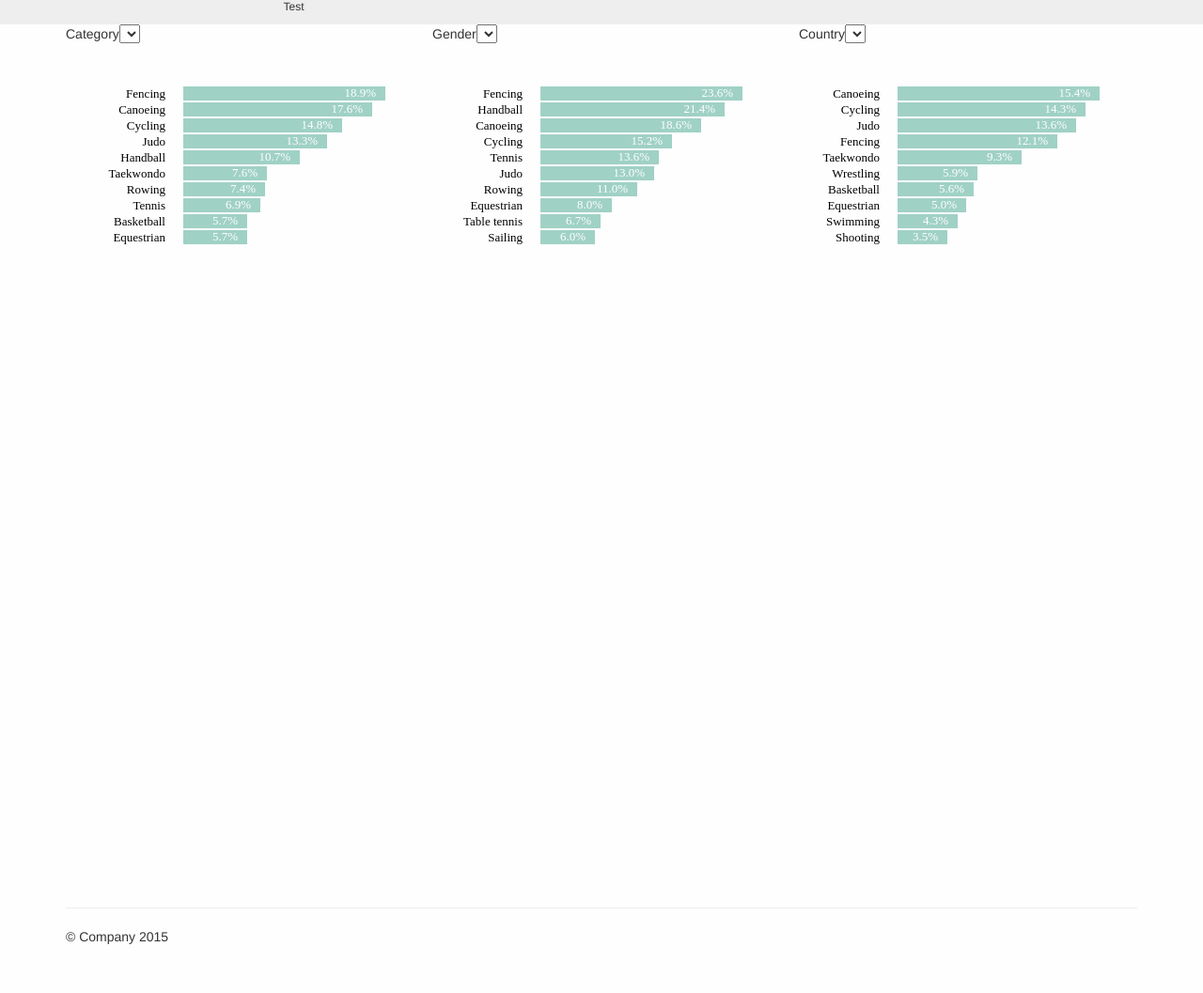
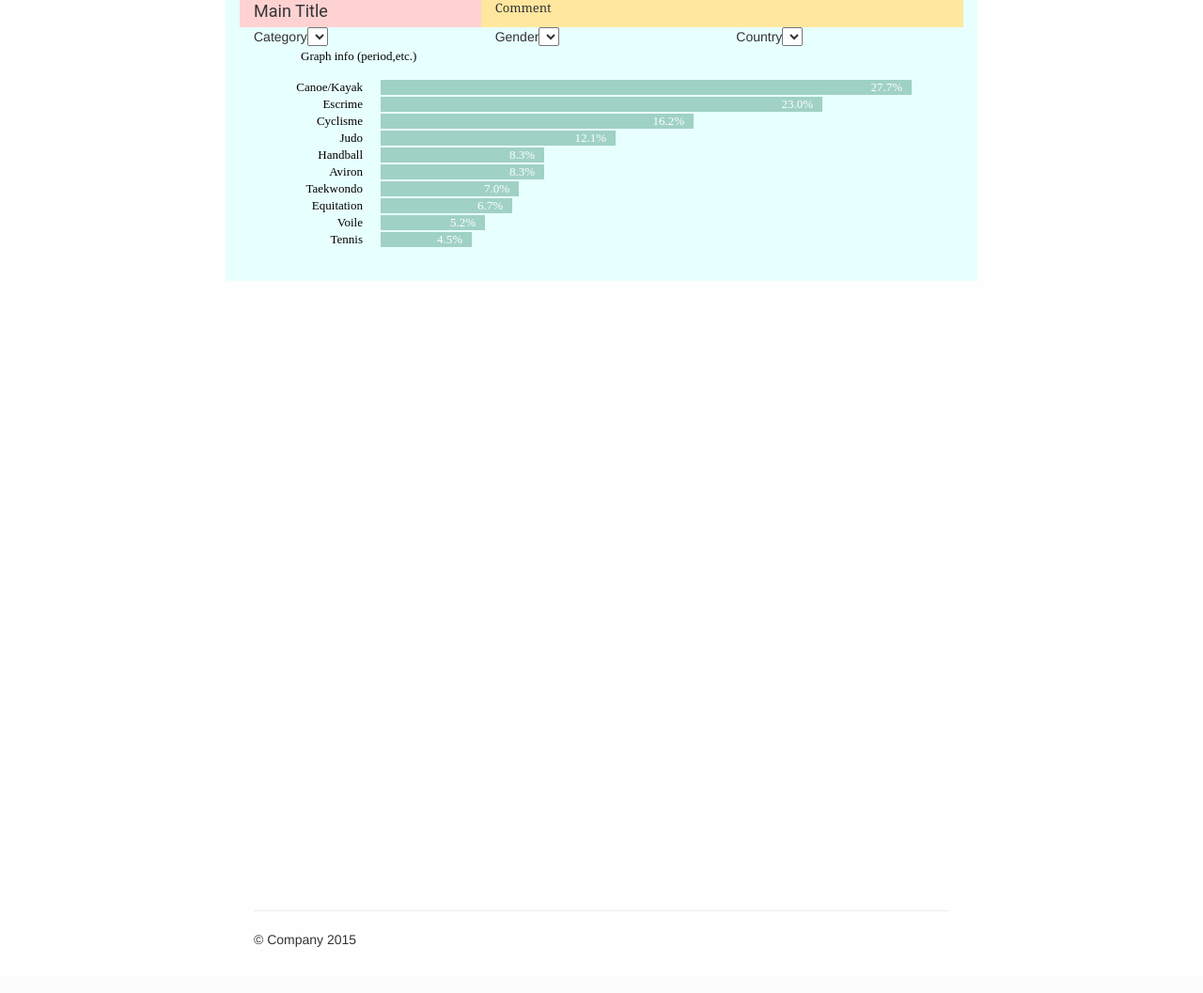
Before and after one commit to floram01/datajournalism, a Flask app: page / in a window 1280 px wide. Shown: the part 51-1108 px from the top of the page at 94% size. After the commit the page ends 1059 px from the top, so only its background shows below. Run offline with Flask 2, Linux system fonts and the light colour scheme; lists and menus that the app fills with data are empty; some libraries are stand-ins or nearby versions.

Commit message:
progress on template

```diff
--- a/static/core/css/main.css
+++ b/static/core/css/main.css
@@ -94,3 +94,34 @@ text {
     font-weight:400;
     letter-spacing:'normal'
 }
+
+#global-container{
+    background-color:#E8FFFF;
+    max-width:800px;
+    max-height: 300px
+}
+
+#title-container{
+    background-color:#FFD2D2;
+    font-family:'roboto';
+    height:30px;
+    font-size: 18px;
+    text-align: center:
+
+}
+
+#comment-container{
+    background-color:#FFE79F;
+    font-family:'georgia';
+    height:30px;
+    font-size: 13px;
+    text-align: left:
+}
+
+#nbviz:{
+    background-color:#CFFFCD
+}
+
+#menu:{
+    background-color:#FF6FEA
+}
--- a/static/core/tools/general.js
+++ b/static/core/tools/general.js
@@ -33,6 +33,7 @@
     o.yIndex = chart.yIndex||{};
     o.domain = chart.domain;
     o.format = chart.format;
+    o.title = chart.title;
 
     nbviz.charts.push(o)
     return o
--- a/static/core/tools/horizontalBarchart.js
+++ b/static/core/tools/horizontalBarchart.js
@@ -85,6 +85,14 @@
 
     legend.exit().remove();
 
+    // add title
+    svg.append('text').attr({
+        'class':'graph-title',
+        'x':'50px',
+        'y':graphContainer.margin.top/2
+    })
+    .text(graphContainer.title)
+
     nbviz.customYScale(data, graphContainer);
     nbviz.updateYAxis(data, graphContainer);
 
--- a/static/viz/summer_olympics/france_best_disciplines.json
+++ b/static/viz/summer_olympics/france_best_disciplines.json
@@ -1 +1 @@
-[{"Discipline":"Fencing","value":0.1891891892},{"Discipline":"Canoeing","value":0.1764705882},{"Discipline":"Cycling","value":0.1481481481},{"Discipline":"Judo","value":0.1330472103},{"Discipline":"Handball","value":0.1071428571},{"Discipline":"Taekwondo","value":0.0759493671},{"Discipline":"Rowing","value":0.0736196319},{"Discipline":"Tennis","value":0.0689655172},{"Discipline":"Basketball","value":0.0571428571},{"Discipline":"Equestrian","value":0.0566037736}]
+[{"Discipline":"Canoe\/Kayak","value":0.2765957447},{"Discipline":"Escrime","value":0.2295081967},{"Discipline":"Cyclisme","value":0.161849711},{"Discipline":"Judo","value":0.1212121212},{"Discipline":"Handball","value":0.0833333333},{"Discipline":"Aviron","value":0.0833333333},{"Discipline":"Taekwondo","value":0.0701754386},{"Discipline":"Equitation","value":0.0666666667},{"Discipline":"Voile","value":0.052238806},{"Discipline":"Tennis","value":0.0454545455}]
--- a/static/viz/summer_olympics/france_best_disciplines_men.json
+++ b/static/viz/summer_olympics/france_best_disciplines_men.json
@@ -1 +1 @@
-[{"Discipline":"Fencing","value":0.2359550562},{"Discipline":"Handball","value":0.2142857143},{"Discipline":"Canoeing","value":0.186440678},{"Discipline":"Cycling","value":0.152},{"Discipline":"Tennis","value":0.1363636364},{"Discipline":"Judo","value":0.1304347826},{"Discipline":"Rowing","value":0.11},{"Discipline":"Equestrian","value":0.08},{"Discipline":"Table tennis","value":0.0666666667},{"Discipline":"Sailing","value":0.06}]
+[{"Discipline":"Canoe\/Kayak","value":0.303030303},{"Discipline":"Escrime","value":0.2727272727},{"Discipline":"Handball","value":0.1666666667},{"Discipline":"Cyclisme","value":0.1538461538},{"Discipline":"Judo","value":0.1340206186},{"Discipline":"Aviron","value":0.1204819277},{"Discipline":"Taekwondo","value":0.08},{"Discipline":"Equitation","value":0.08},{"Discipline":"Tennis de table","value":0.0769230769},{"Discipline":"Basketball","value":0.0714285714}]
--- a/static/viz/summer_olympics/france_best_disciplines_women.json
+++ b/static/viz/summer_olympics/france_best_disciplines_women.json
@@ -1 +1 @@
-[{"Discipline":"Canoeing","value":0.1538461538},{"Discipline":"Cycling","value":0.1428571429},{"Discipline":"Judo","value":0.1355932203},{"Discipline":"Fencing","value":0.1206896552},{"Discipline":"Taekwondo","value":0.0930232558},{"Discipline":"Wrestling","value":0.0588235294},{"Discipline":"Basketball","value":0.0555555556},{"Discipline":"Equestrian","value":0.05},{"Discipline":"Swimming","value":0.0432900433},{"Discipline":"Shooting","value":0.0348837209}]
+[{"Discipline":"Canoe\/Kayak","value":0.2142857143},{"Discipline":"Cyclisme","value":0.1739130435},{"Discipline":"Escrime","value":0.1555555556},{"Discipline":"Judo","value":0.1089108911},{"Discipline":"Lutte","value":0.0869565217},{"Discipline":"Taekwondo","value":0.0625},{"Discipline":"Equitation","value":0.05},{"Discipline":"Natation synchronis\u00e9e","value":0.0384615385},{"Discipline":"Natation","value":0.0380434783},{"Discipline":"Tennis","value":0.037037037}]
--- a/static/viz/summer_olympics/index.html
+++ b/static/viz/summer_olympics/index.html
@@ -53,10 +53,10 @@
     </nav>
 
     <!-- Main jumbotron for a primary marketing message or call to action -->
-    <div class='row comment-container'>
+   <!--  <div class='row comment-container'>
       <div class="col-md-6"><p id="comment" class='comment'>Test</p></div>
-    </div>
-    <div class="container">
+    </div> -->
+    <div class="container" id='global-container'>
       <!-- Example row of columns -->
 <!--         <div class="col-md-4">
           <h2>Heading</h2>
@@ -65,14 +65,17 @@
         </div> -->
       <!-- <div id='chart'> -->
       <!-- 3. THE PLACEHOLDERS FOR OUR VISUAL COMPONENTS  -->
-      <div id="nbviz">
+      <div id='title-container' class="col-md-4">Main Title</div>
+      <div id='comment-container' class="col-md-8">Comment</div>
+      <div id="nbviz" class="col-md-12">
     <!-- BEGIN MENU BAR a factoriser dans une fonction avec params filtres -->
         <div id="menu" class='row'>
         </div>
     <!-- END MENU BAR  -->
     <!-- BEGIN NOBEL-VIZ COMPONENTS -->
         <div id='chart-holder' class='_dev row'>
-        </div>
+      </div>
+      <div id='source' class='"col-md-12"'>
       </div>
       <hr>
 
--- a/static/viz/summer_olympics/parameters.js
+++ b/static/viz/summer_olympics/parameters.js
@@ -65,6 +65,12 @@
         source:'static/viz/summer_olympics/france_best_disciplines_women.json',
         getterFunction:nbviz.getDataFromJSON
       }
+    ,
+      {
+        name:'france_best_disciplines_ever',
+        source:'static/viz/summer_olympics/france_best_disciplines_ever.json',
+        getterFunction:nbviz.getDataFromJSON
+      }
     ]
   };
 
@@ -126,44 +132,59 @@
     {
       _type:'HorizontalBarchart',
       _id:'horizontalBarchartFrance',
-      margins: {top:20, right:20, bottom:20, left:60},
-      padding: {interbar:.1, left:5, bottom:20, legend:5},
+      margins: {top:30, right:20, bottom:20, left:65},
+      padding: {interbar:.1, left:5, bottom:0, legend:5},
       divID: 'nobel-vBar-France',
       dataGetter:nbviz.fullData,
       _key:'Discipline',
       _yKey:'Discipline',
       domain:'france_best_disciplines',
-      dim:{height:'240px',width:"col-md-4"},
-      format:'.1%'
+      dim:{height:'240px',width:"col-md-12"},
+      format:'.1%',
+      title:'Graph info (period,etc.)'
     }
-  ,
-    {
-      _type:'HorizontalBarchart',
-      _id:'horizontalBarchartFranceMen',
-      margins: {top:20, right:20, bottom:20, left:60},
-      padding: {interbar:.1, left:5, bottom:20, legend:5},
-      divID: 'nobel-vBar-France-men',
-      dataGetter:nbviz.fullData,
-      _key:'Discipline',
-      _yKey:'Discipline',
-      domain:'france_best_disciplines_men',
-      dim:{height:'240px',width:"col-md-4"},
-      format:'.1%'
-    }
-  ,
-    {
-      _type:'HorizontalBarchart',
-      _id:'horizontalBarchartFranceWomen',
-      margins: {top:20, right:20, bottom:20, left:60},
-      padding: {interbar:.1, left:5, bottom:20, legend:5},
-      divID: 'nobel-vBar-France-women',
-      dataGetter:nbviz.fullData,
-      _key:'Discipline',
-      _yKey:'Discipline',
-      domain:'france_best_disciplines_women',
-      dim:{height:'240px',width:"col-md-4"},
-      format:'.1%'
-    }
+  // ,
+  //   {
+  //     _type:'HorizontalBarchart',
+  //     _id:'horizontalBarchartFranceWomen',
+  //     margins: {top:20, right:20, bottom:20, left:65},
+  //     padding: {interbar:.1, left:5, bottom:20, legend:5},
+  //     divID: 'nobel-vBar-France-women',
+  //     dataGetter:nbviz.fullData,
+  //     _key:'Discipline',
+  //     _yKey:'Discipline',
+  //     domain:'france_best_disciplines_women',
+  //     dim:{height:'240px',width:"col-md-4"},
+  //     format:'.1%'
+  //   }
+  // ,
+  //   {
+  //     _type:'HorizontalBarchart',
+  //     _id:'horizontalBarchartFranceMen',
+  //     margins: {top:20, right:20, bottom:20, left:65},
+  //     padding: {interbar:.1, left:5, bottom:20, legend:5},
+  //     divID: 'nobel-vBar-France-men',
+  //     dataGetter:nbviz.fullData,
+  //     _key:'Discipline',
+  //     _yKey:'Discipline',
+  //     domain:'france_best_disciplines_men',
+  //     dim:{height:'240px',width:"col-md-4"},
+  //     format:'.1%'
+  //   }
+  // ,
+  //   {
+  //     _type:'HorizontalBarchart',
+  //     _id:'horizontalBarchartFranceEver',
+  //     margins: {top:20, right:20, bottom:20, left:65},
+  //     padding: {interbar:.1, left:5, bottom:20, legend:5},
+  //     divID: 'nobel-vBar-France-ever',
+  //     dataGetter:nbviz.fullData,
+  //     _key:'Discipline',
+  //     _yKey:'Discipline',
+  //     domain:'france_best_disciplines_ever',
+  //     dim:{height:'120px',width:"col-md-4"},
+  //     format:'.1%'
+  //   }
   // ,
   //   {
   //     _type:'Heatmap',
```
Also changed, not shown: data/summer_olympics/4.exploring/prepare_data_sources.py (+23 -0 lines).
